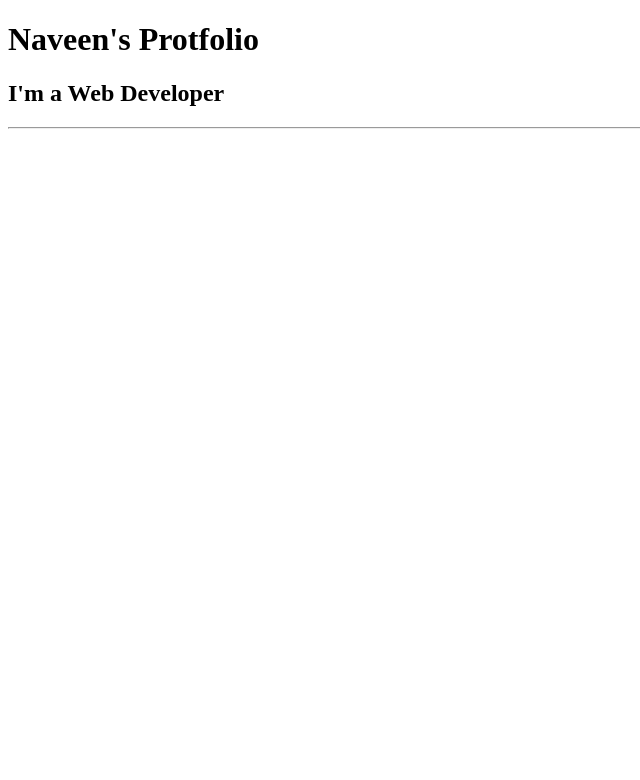
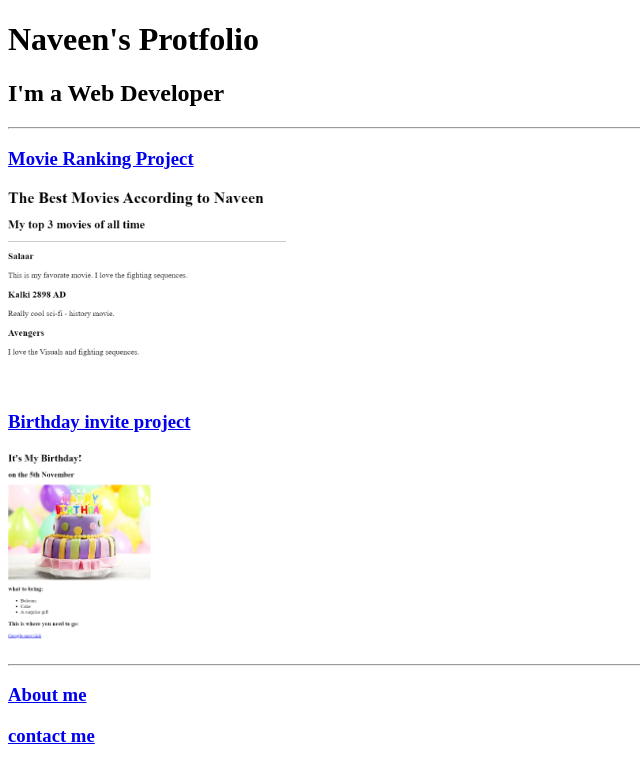
Before and after one commit to NaveenVeerapaneni/html-portfolio2, a plain HTML site: page index.html in a window 1280 px wide. Shown: the whole page, without its empty margins (0-640 px from the left). Drawn offline with Linux system fonts and the light colour scheme.

Commit message:
Add files via upload

```diff
--- a/index.html
+++ b/index.html
@@ -1,4 +1,3 @@
-<!-- TODO 1: Create the HTML Boilerplate -->
 <!DOCTYPE html>
 <html lang = "en">
     <head>
@@ -10,20 +9,13 @@
         <h1>Naveen's Protfolio</h1>
         <h2>I'm a Web Developer</h2>
         <hr/>
-
+        <h3><a href ="./public/movie-ranking.html" >Movie Ranking Project</a>  </h3>
+        <img src = "./assets/images/movie-ranking.png" height = "200" alt = "movie ranking project preview"/>
+        <h3><a href = "./public/birthday-invite.html" a>Birthday invite project</h3>
+        <img src = "./assets/images/Birthday-invite.png" height="200" alt = "birthday invite project preview"/>
+        <hr/>
+        <h3><a href = "./public/about.html",>About me</a></h3>
+        <h3><a href = "./public/contact.html",>contact me</a></h3>
 
     </body>
 </html>
-<!-- TODO 2: Add Your previous projects' HTML into the public folder -->
-
-<!-- TODO 3: Take screenshots of your project previews and add the images to the images folder -->
-
-<!-- TODO 4: Add titles/subtitles etc. -->
-
-<!-- TODO 5: Add a link to the project pages -->
-
-<!-- TODO 6: Add images to show the project previews
-HINT for TODO 6: You can use the height attribute set to 200 to make the image smaller:
-https://developer.mozilla.org/en-US/docs/Web/HTML/Element/img#attr-height -->
-
-<!-- TODO 7: Add the Contact Me and About Me page links -->
```
